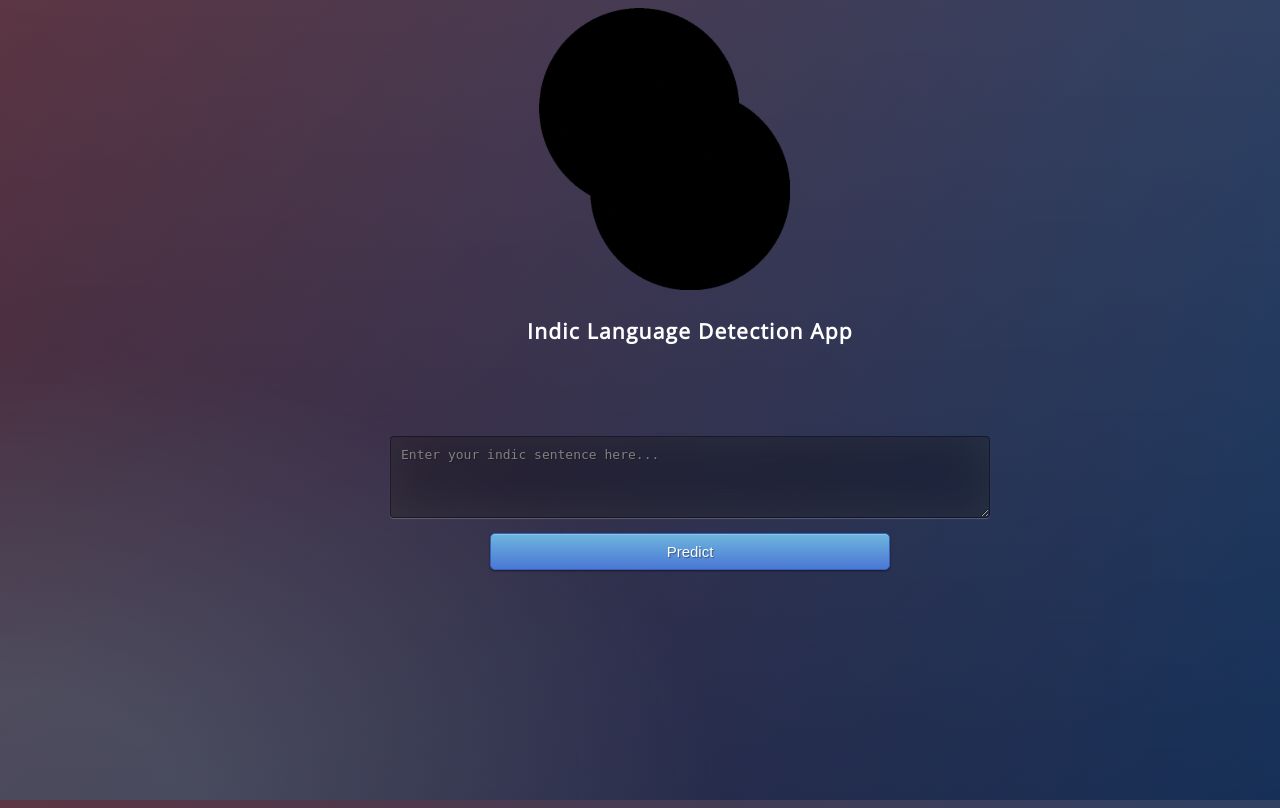
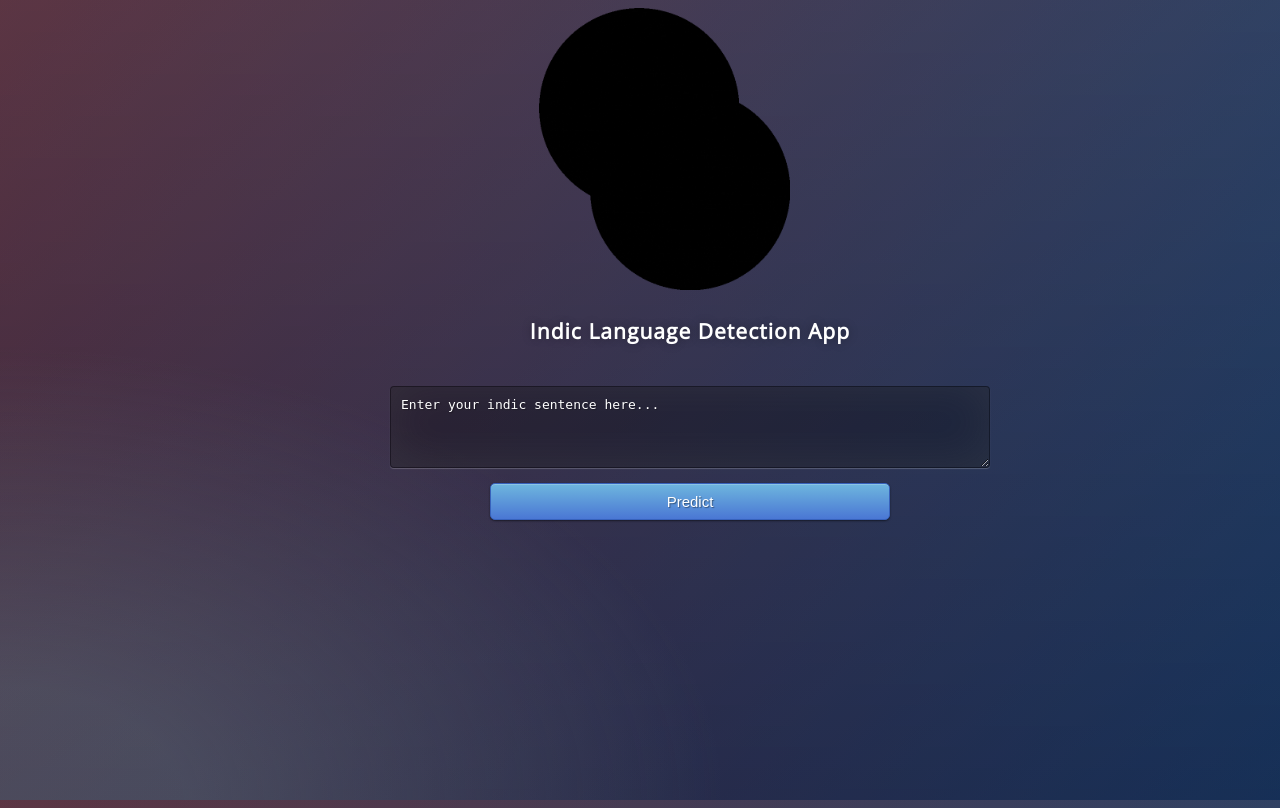
Before and after one commit to sonalgan/bhasha, a Flask app: page / in a window 1280 px wide. Run offline with Flask 2, Linux system fonts and the light colour scheme; parts of the project's set-up code (start-up, migrations or seed data) failed here and were passed over.

Commit message:
Add files via upload

```diff
--- a/static/css/style.css
+++ b/static/css/style.css
@@ -1,5 +1,5 @@
 @import url(https://fonts.googleapis.com/css?family=Open+Sans);
-.btn { position:relative; top:70px; display: inline-block; *display: inline; *zoom: 1; padding: 4px 10px 4px; margin-bottom: 0; font-size: 13px; line-height: 18px; color: #333333; text-align: center;text-shadow: 0 1px 1px rgba(255, 255, 255, 0.75); vertical-align: middle; background-color: #f5f5f5; background-image: -moz-linear-gradient(top, #ffffff, #e6e6e6); background-image: -ms-linear-gradient(top, #ffffff, #e6e6e6); background-image: -webkit-gradient(linear, 0 0, 0 100%, from(#ffffff), to(#e6e6e6)); background-image: -webkit-linear-gradient(top, #ffffff, #e6e6e6); background-image: -o-linear-gradient(top, #ffffff, #e6e6e6); background-image: linear-gradient(top, #ffffff, #e6e6e6); background-repeat: repeat-x; filter: progid:dximagetransform.microsoft.gradient(startColorstr=#ffffff, endColorstr=#e6e6e6, GradientType=0); border-color: #e6e6e6 #e6e6e6 #e6e6e6; border-color: rgba(0, 0, 0, 0.1) rgba(0, 0, 0, 0.1) rgba(0, 0, 0, 0.25); border: 1px solid #e6e6e6; -webkit-border-radius: 4px; -moz-border-radius: 4px; border-radius: 4px; -webkit-box-shadow: inset 0 1px 0 rgba(255, 255, 255, 0.2), 0 1px 2px rgba(0, 0, 0, 0.05); -moz-box-shadow: inset 0 1px 0 rgba(255, 255, 255, 0.2), 0 1px 2px rgba(0, 0, 0, 0.05); box-shadow: inset 0 1px 0 rgba(255, 255, 255, 0.2), 0 1px 2px rgba(0, 0, 0, 0.05); cursor: pointer; *margin-left: .3em; }
+.btn { position:relative; top:20px; display: inline-block; *display: inline; *zoom: 1; padding: 4px 10px 4px; margin-bottom: 0; font-size: 13px; line-height: 18px; color: #333333; text-align: center;text-shadow: 0 1px 1px rgba(255, 255, 255, 0.75); vertical-align: middle; background-color: #f5f5f5; background-image: -moz-linear-gradient(top, #ffffff, #e6e6e6); background-image: -ms-linear-gradient(top, #ffffff, #e6e6e6); background-image: -webkit-gradient(linear, 0 0, 0 100%, from(#ffffff), to(#e6e6e6)); background-image: -webkit-linear-gradient(top, #ffffff, #e6e6e6); background-image: -o-linear-gradient(top, #ffffff, #e6e6e6); background-image: linear-gradient(top, #ffffff, #e6e6e6); background-repeat: repeat-x; filter: progid:dximagetransform.microsoft.gradient(startColorstr=#ffffff, endColorstr=#e6e6e6, GradientType=0); border-color: #e6e6e6 #e6e6e6 #e6e6e6; border-color: rgba(0, 0, 0, 0.1) rgba(0, 0, 0, 0.1) rgba(0, 0, 0, 0.25); border: 1px solid #e6e6e6; -webkit-border-radius: 4px; -moz-border-radius: 4px; border-radius: 4px; -webkit-box-shadow: inset 0 1px 0 rgba(255, 255, 255, 0.2), 0 1px 2px rgba(0, 0, 0, 0.05); -moz-box-shadow: inset 0 1px 0 rgba(255, 255, 255, 0.2), 0 1px 2px rgba(0, 0, 0, 0.05); box-shadow: inset 0 1px 0 rgba(255, 255, 255, 0.2), 0 1px 2px rgba(0, 0, 0, 0.05); cursor: pointer; *margin-left: .3em; }
 .btn:hover, .btn:active, .btn.active, .btn.disabled, .btn[disabled] { background-color: #e6e6e6; }
 .btn-large { padding: 9px 14px; font-size: 15px; line-height: normal; -webkit-border-radius: 5px; -moz-border-radius: 5px; border-radius: 5px; }
 .btn:hover { color: #333333; text-decoration: none; background-color: #e6e6e6; background-position: 0 -15px; -webkit-transition: background-position 0.1s linear; -moz-transition: background-position 0.1s linear; -ms-transition: background-position 0.1s linear; -o-transition: background-position 0.1s linear; transition: background-position 0.1s linear; }
@@ -39,7 +39,7 @@ body {
 	height:400px;
 }
 
-.login h1 { color: #fff; text-shadow: 0 0 10px rgba(0,0,0,0.3); letter-spacing:1px; text-align:center; }
+.login h3 { color: #fff; text-shadow: 0 0 10px rgba(0,0,0,0.3); letter-spacing:1px; text-align:center; }
 
 textarea {
 	width: 150%;
@@ -51,13 +51,12 @@ textarea {
 	outline: none;
 	padding: 10px;
 	font-size: 13px;
-	color: #808080;
-
+	color: #fff;
 	text-shadow: 1px 1px 1px rgba(0,0,0,0.3);
 	border: 1px solid rgba(0,0,0,0.3);
 	border-radius: 4px;
 	position:relative;
-	top:70px;
+	top:20px;
 	box-shadow: inset 0 -5px 45px rgba(100,100,100,0.2), 0 1px 1px rgba(255,255,255,0.2);
 	-webkit-transition: box-shadow .5s ease;
 	-moz-transition: box-shadow .5s ease;
```
